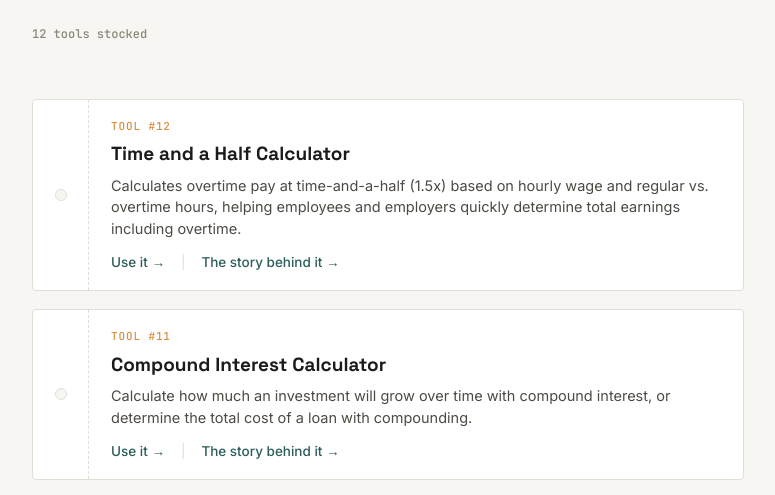
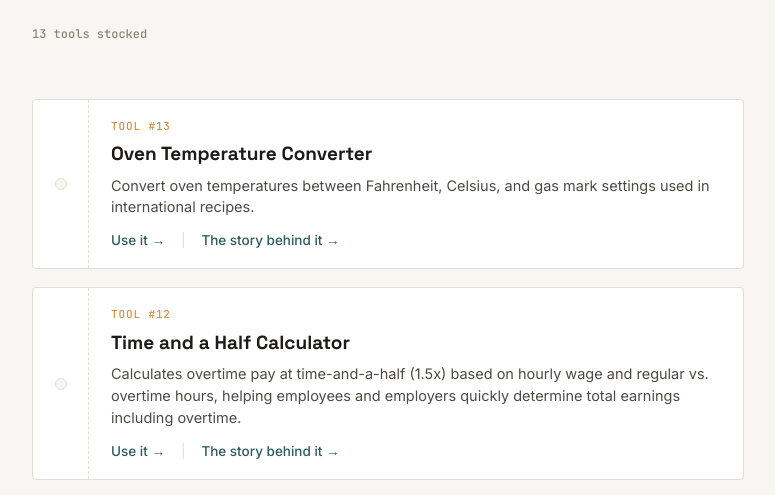
Before and after one commit to herrakall18-cyber/Toolbox, a plain HTML site: page index.html in a window 1280 px wide. Shown: the part 233-728 px from the top of the page, without its empty margins (252-1027 px from the left). Drawn offline with Linux system fonts and the light colour scheme.

Commit message:
Autonomous agent: update index.html

```diff
--- a/index.html
+++ b/index.html
@@ -141,10 +141,23 @@
       <div class="mark">Workshop catalog</div>
       <h1>ToolsForUse</h1>
       <p class="tagline">Small, free tools â€” and the actual problem each one was built to solve.</p>
-      <div class="count">12 tools stocked</div>
+      <div class="count">13 tools stocked</div>
     </header>
 
     <div class="rack">
+      <div class="tag">
+        <div class="punch"></div>
+        <div class="body">
+          <div class="label-row">Tool #13</div>
+          <h3><a href="/tools/oven-temperature-converter/">Oven Temperature Converter</a></h3>
+          <p>Convert oven temperatures between Fahrenheit, Celsius, and gas mark settings used in international recipes.</p>
+          <div class="links">
+            <a href="/tools/oven-temperature-converter/">Use it &rarr;</a>
+            <span class="sep">|</span>
+            <a href="/blog/oven-temperature-converter/">The story behind it &rarr;</a>
+          </div>
+        </div>
+      </div>
       <div class="tag">
         <div class="punch"></div>
         <div class="body">
```
